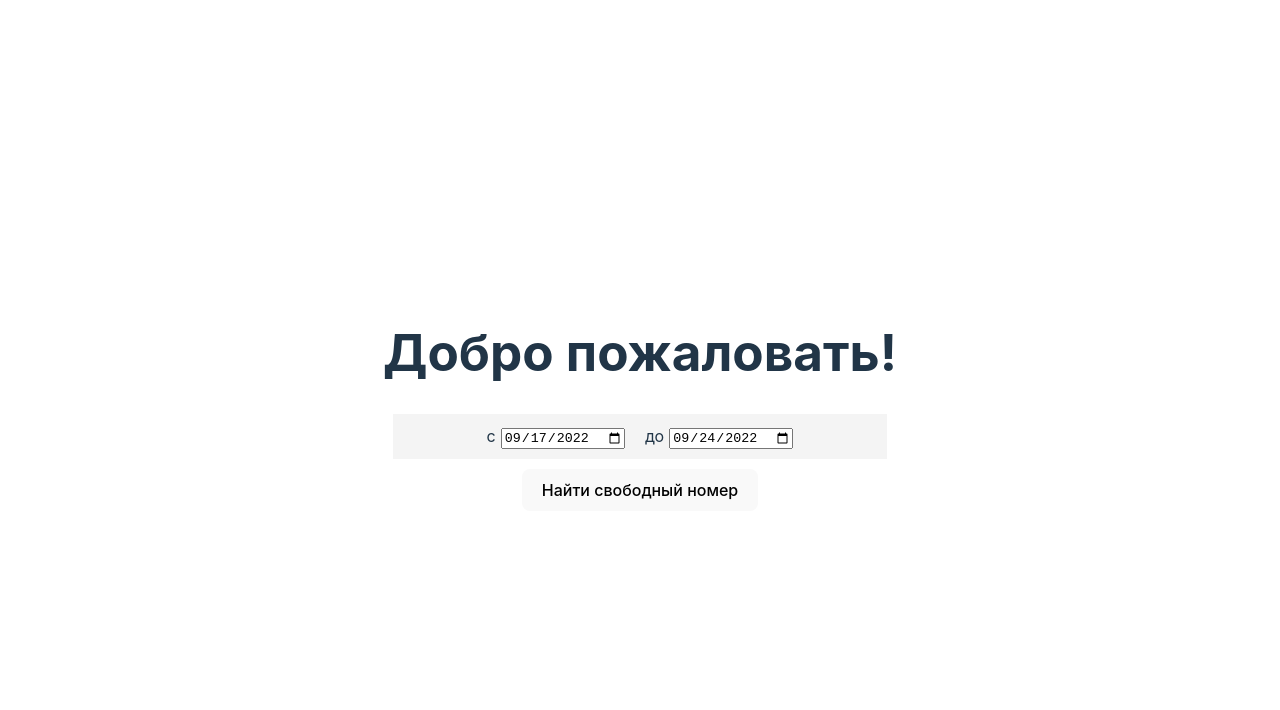
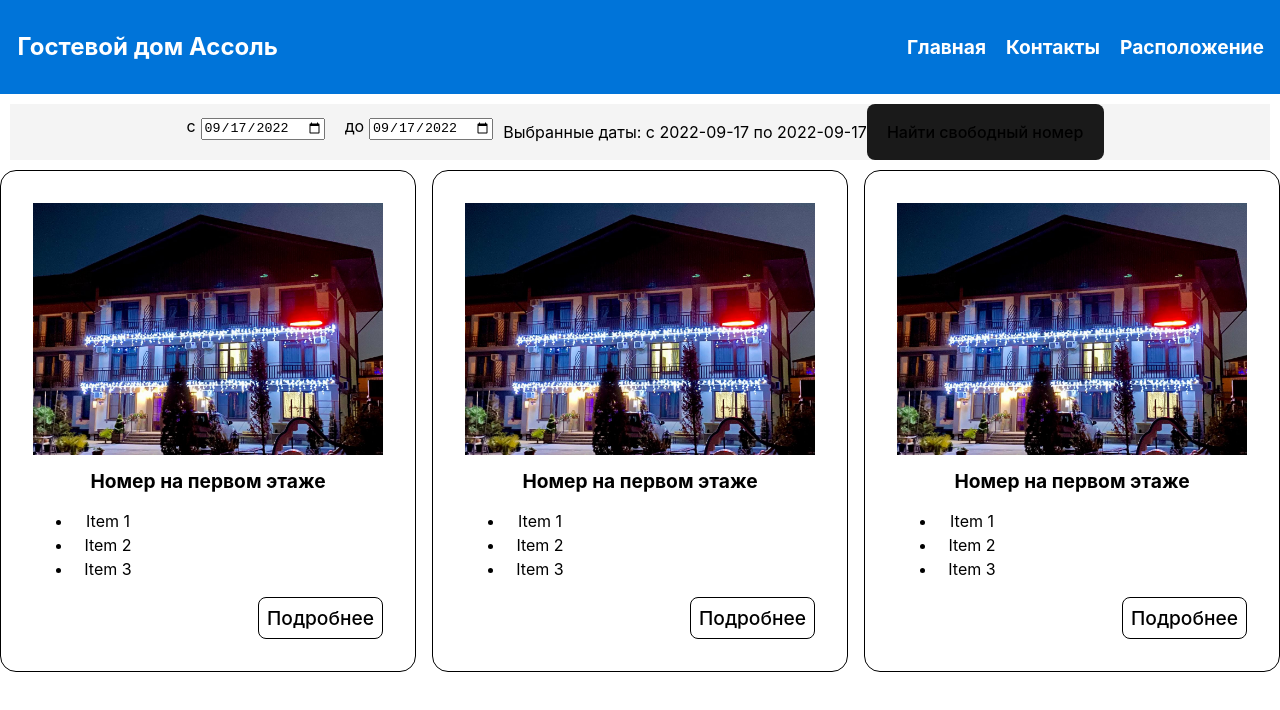
Before and after one commit to ken3122/AssolHotelFront, a React (Vite) app: page / in a window 1280 px wide. Shown: the top 710 px of the page. Built offline with nearby package versions, Linux system fonts and the light colour scheme.

Commit message:
Old version

```diff
--- a/index.html
+++ b/index.html
@@ -2,9 +2,8 @@
 <html lang="en">
   <head>
     <meta charset="UTF-8" />
-    <link rel="icon" type="image/svg+xml" href="/vite.svg" />
     <meta name="viewport" content="width=device-width, initial-scale=1.0" />
-    <title>Vite + React + TS</title>
+    <title>Ассоль</title>
   </head>
   <body>
     <div id="root"></div>
--- a/src/App.css
+++ b/src/App.css
@@ -1,35 +1,12 @@
 #root {
-  max-width: 1280px;
   margin: 0 auto;
-  padding: 2rem;
+  /* padding: 2rem; */
   text-align: center;
 }
 
-.logo {
-  height: 6em;
-  padding: 1.5em;
-  will-change: filter;
-}
-.logo:hover {
-  filter: drop-shadow(0 0 2em #646cffaa);
-}
-.logo.react:hover {
-  filter: drop-shadow(0 0 2em #61dafbaa);
-}
-
-@keyframes logo-spin {
-  from {
-    transform: rotate(0deg);
-  }
-  to {
-    transform: rotate(360deg);
-  }
-}
-
-@media (prefers-reduced-motion: no-preference) {
-  a:nth-of-type(2) .logo {
-    animation: logo-spin infinite 20s linear;
-  }
+.grid-container {
+  display: grid;
+  column-gap: 100px;
 }
 
 .card {
@@ -55,3 +32,75 @@
 label{
   margin-right:5px;
 }
+
+.box-flex-container {
+  display: flex;
+  flex-flow: column;
+  border: 1px solid black;
+  border-radius: 1rem;
+  padding: 2rem;
+}
+
+.box-flex-container > h1 {
+  margin: 1rem 0 0;
+  font-size: 1.2rem;
+}
+.box-flex-container > ul {
+  margin: 1rem 0 1rem;
+}
+.box-flex-container > p {
+  margin: 0.25em 1rem 1rem;
+}
+.box-flex-container > img {
+  order: -1;
+  align-self: center;
+}
+
+.box-flex-container > button {
+  margin-top: auto;
+  background: white;
+  color: Black;
+  padding: 0.5rem;
+  border: 1px solid black;
+  font-size: 1.2rem;
+}
+
+.navbar-flex-container {
+  display: flex;
+  justify-content: space-between;
+  align-items: center;
+  height: 100%;
+  padding: 0.5rem;
+  color: white;
+  font-size: 1.2rem;
+  list-style-type: none;
+  margin-bottom: 10px;
+  background-color: #0074D9;
+}
+
+.navbar-flex-container ul {
+  text-decoration: none;
+  display: flex;
+  justify-content: space-between;
+  align-items: center;
+  padding: 0.5rem;
+  color: black;
+  font-size: 1.2rem;
+  list-style-type: none;
+}
+
+.navbar-flex-container ul li {
+  padding-left: 20px;
+}
+
+.navbar-flex-container a {
+  text-decoration: none;
+  color: white;
+  font-weight: bold;
+}
+
+.logo {
+  font-size: x-large;
+  font-weight: bold;
+  padding-left: 0.6rem;
+}
--- a/src/App.tsx
+++ b/src/App.tsx
@@ -1,6 +1,6 @@
 import { useState } from 'react'
-import reactLogo from './assets/react.svg'
 import './App.css'
+import Img from './images/room1.jpg'
 
 const rooms = [
   {title: 'Комната на первом этаже', isEmpty: true, id: 1},
@@ -25,17 +25,69 @@ function RoomList() {
   );
 }
 
+function RoomBox() {
+  return (
+      <div className="box-flex-container">
+          <img src={Img} alt="image" style={{ width: '100%' }} />
+          <h1>Номер на первом этаже</h1>
+          <ul style={{width: '20%'}}>
+            <li>Item 1</li>
+            <li>Item 2</li>
+            <li>Item 3</li>
+          </ul>
+          <button style={{ alignSelf: 'self-end' }}>Подробнее</button>
+      </div>
+  )
+}
+
+function RoomGrid() {
+  return (
+    <div style={{ display: 'grid', gridTemplateColumns: 'repeat(3, 1fr)', gridGap: '16px' }}>
+      <RoomBox />
+      <RoomBox />
+      <RoomBox />
+    </div>
+  )
+}
+
 function DatePicker() {
+  const [startDate, setStartDate] = useState("2022-09-17")
+  const [endDate, setEndDate] = useState("2022-09-17")
+
+  function handleStartDate(e) {
+    setStartDate(e.target.value)
+  }
+
+  function handleEndDate(e) {
+    setEndDate(e.target.value)
+  }
+
+
   return (
     <div  className='flex-container'>
       <div className='item'>
         <label>c</label>
-        <input  type="date" value="2022-09-17"/>
+        <input  type="date" onChange={handleStartDate} defaultValue="2022-09-17"/>
       </div>
       <div className='item'>
         <label>до</label>
-        <input  type="date" value="2022-09-24"/>
+        <input  type="date" onChange={handleEndDate} defaultValue="2022-09-17"/>
       </div>
+      <p>Выбранные даты: c {startDate} по {endDate}</p>
+      <button>Найти свободный номер</button>
+    </div>
+  );
+}
+
+function MyNavbar() {
+  return (
+    <div className='navbar-flex-container'>
+      <div className="logo">Гостевой дом Ассоль</div>
+      <ul>
+        <li><a href="#home">Главная</a></li>
+        <li><a href="#pricing">Контакты</a></li>
+        <li><a href="#pricing">Расположение</a></li>
+      </ul>
     </div>
   );
 }
@@ -45,9 +97,9 @@ function App() {
 
   return (
     <div className="App">
-      <h1>Добро пожаловать!</h1>
+      <MyNavbar />
       <DatePicker />
-      <button>Найти свободный номер</button>
+      <RoomGrid />
     </div>
   )
 }
--- a/src/index.css
+++ b/src/index.css
@@ -4,30 +4,39 @@
   line-height: 24px;
   font-weight: 400;
 
-  color-scheme: light dark;
-  color: rgba(255, 255, 255, 0.87);
-  background-color: #242424;
+  background-color: white;
+
 
   font-synthesis: none;
   text-rendering: optimizeLegibility;
   -webkit-font-smoothing: antialiased;
   -moz-osx-font-smoothing: grayscale;
   -webkit-text-size-adjust: 100%;
+
+  /* background-image: url("./images/background_foto.jpg"); */
+  /* background-size: cover; */
+  /* background-repeat: no-repeat; */
+  /* -webkit-background-size: cover; */
+  /* -moz-background-size: cover; */
+  /* -o-background-size: cover; */
 }
 
-a {
+/* .background {
+  background-image: url("./images/background_foto.jpg");
+} */
+
+/* a {
   font-weight: 500;
   color: #646cff;
   text-decoration: inherit;
 }
 a:hover {
   color: #535bf2;
-}
+} */
 
 body {
   margin: 0;
   display: flex;
-  place-items: center;
   min-width: 320px;
   min-height: 100vh;
 }
@@ -48,23 +57,3 @@ button {
   cursor: pointer;
   transition: border-color 0.25s;
 }
-button:hover {
-  border-color: #646cff;
-}
-button:focus,
-button:focus-visible {
-  outline: 4px auto -webkit-focus-ring-color;
-}
-
-@media (prefers-color-scheme: light) {
-  :root {
-    color: #213547;
-    background-color: #ffffff;
-  }
-  a:hover {
-    color: #747bff;
-  }
-  button {
-    background-color: #f9f9f9;
-  }
-}
```
Also changed, not shown: src/images/background_foto.jpg (added), src/images/room1.jpg (added).
